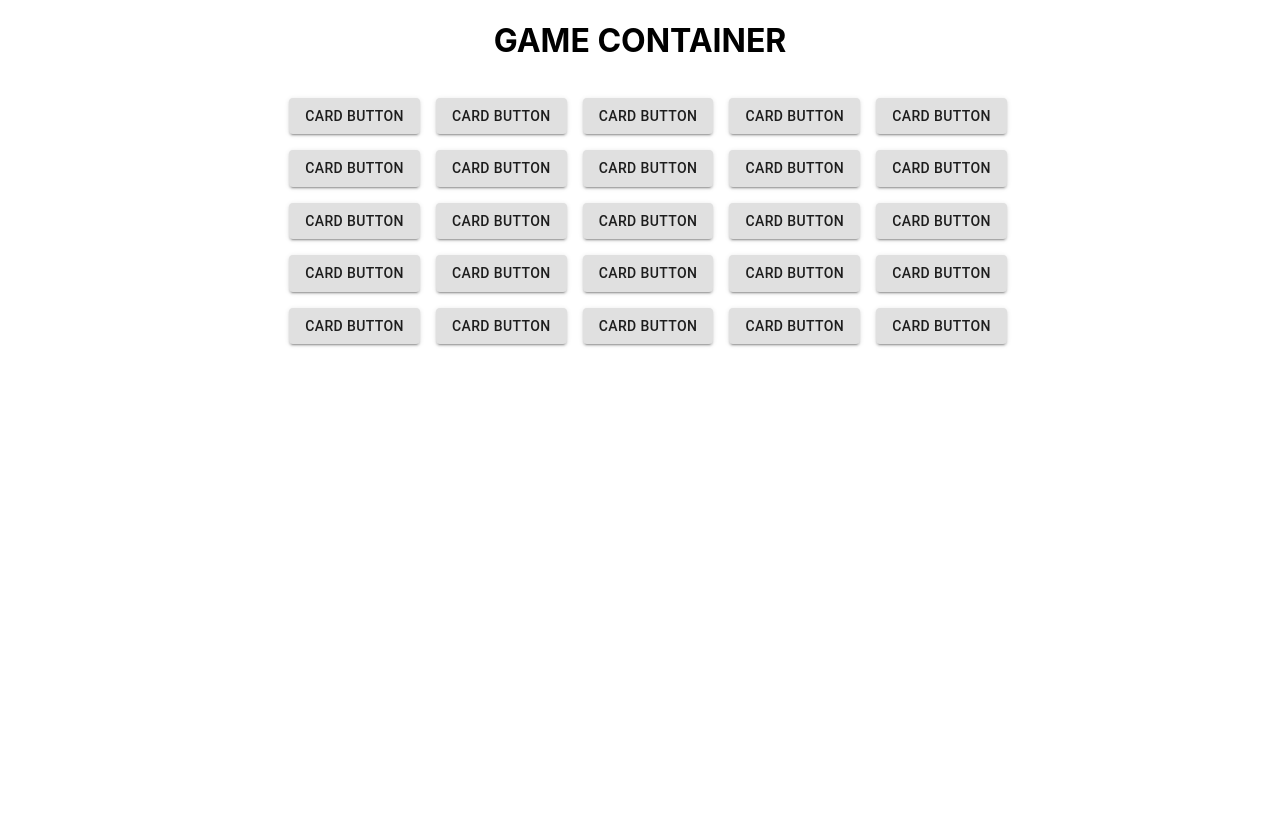
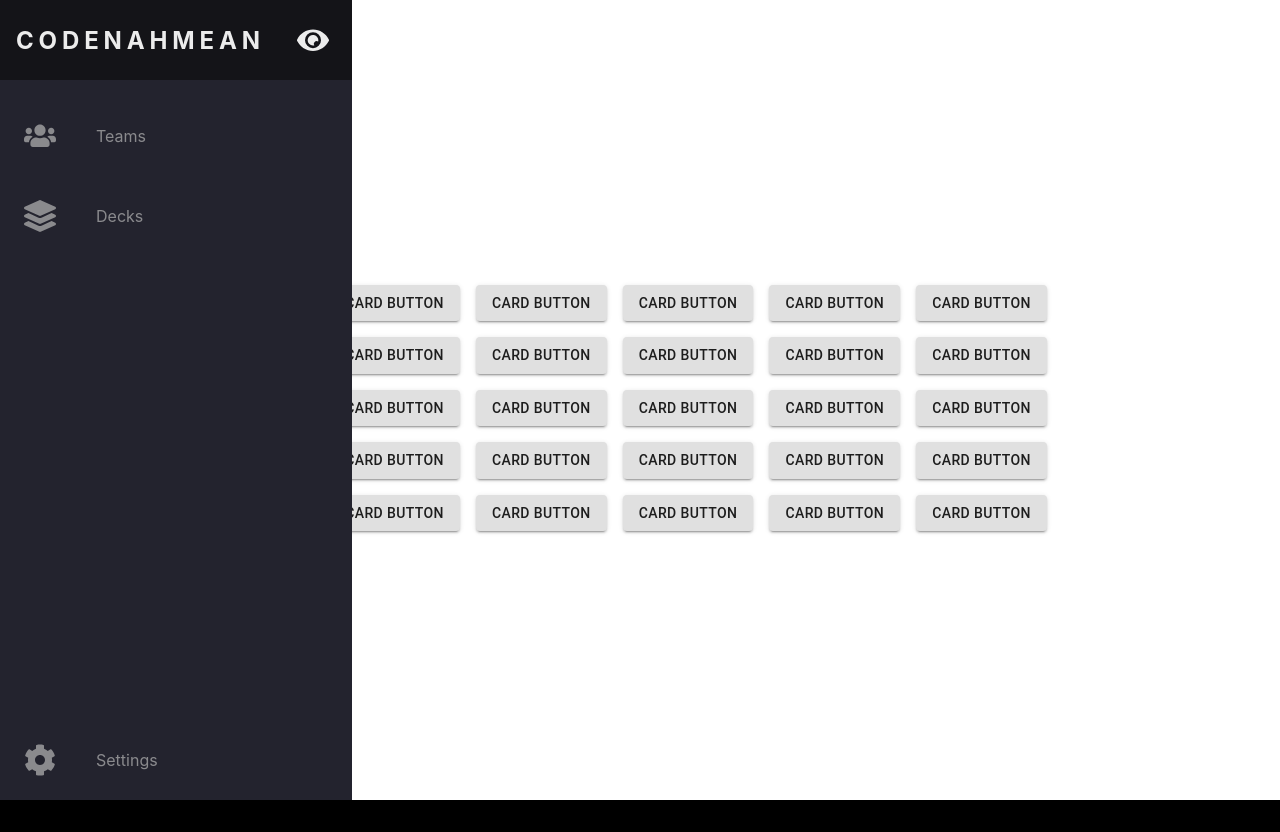
Before and after one commit to hank0cean/WordMasters, a React (Create React App) app: page /game in a window 1280 px wide. Before the commit the page ends 800 px from the top, so only its background shows below. Built offline with nearby package versions, Linux system fonts and the light colour scheme.

Commit message:
animated sliding navbar

```diff
--- a/public/index.html
+++ b/public/index.html
@@ -8,6 +8,7 @@
       name="description"
       content="Codenames, the best way, created using create-react-app."
     />
+    <script src="https://kit.fontawesome.com/79f180da1e.js" crossorigin="anonymous"></script>
     <link rel="apple-touch-icon" href="%PUBLIC_URL%/logo192.png" />
     <!--
       manifest.json provides metadata used when your web app is installed on a
@@ -25,7 +26,7 @@
     -->
     <title>React App</title>
   </head>
-  <body>
+  <body style="background-color: black;">
     <noscript>You need to enable JavaScript to run this app.</noscript>
     <div id="root"></div>
     <!--
--- a/src/App.js
+++ b/src/App.js
@@ -25,4 +25,4 @@ function App() {
   )
 }
 
-export default App
+export default App;
--- a/src/components/Board.jsx
+++ b/src/components/gameBoard.jsx
@@ -1,9 +1,9 @@
 import React, { Component } from 'react';
 import Card from './card'
 
-import './../styles/board.css'
+import './../styles/gameBoard.css'
 
-class Board extends Component {
+class GameBoard extends Component {
 
   renderRow(id_number) {
     const id = 'row-' + id_number;
@@ -22,7 +22,7 @@ class Board extends Component {
 
   render() {
     return (
-      <div className="board">
+      <div className="gameBoard">
         {this.renderRow(1)}
         {this.renderRow(2)}
         {this.renderRow(3)}
@@ -33,4 +33,4 @@ class Board extends Component {
   }
 }
 
-export default Board;
+export default GameBoard;
--- a/src/components/gameContainer.jsx
+++ b/src/components/gameContainer.jsx
@@ -1,5 +1,6 @@
 import React, { Component } from 'react'
-import Board from './board'
+import GameBoard from './gameBoard'
+import GameNavbar from './gameNavbar'
 
 import './../styles/gameContainer.css'
 
@@ -13,12 +14,12 @@ class GameContainer extends Component {
 
 	render() {
 		return (
-			<div id="gameContainer">
-				<h1>GAME CONTAINER</h1>
-				<Board />
+			<div className="gameContainer">
+				<GameNavbar />
+				<GameBoard />
 			</div>
 		);
 	}
 }
 
-export default GameContainer
+export default GameContainer;
--- /dev/null
+++ b/src/components/gameNavbar.jsx
@@ -0,0 +1,49 @@
+import React, { Component } from 'react';
+
+import './../styles/gameNavbar.css'
+
+class GameNavbar extends Component {
+  state = {  }
+
+  render() {
+    return (
+      <nav className="gameNavbar">
+        <ul className="navbarNav">
+          <li className="navbarLogo">
+            <a href="#" className="navbarLink">
+              <span className="linkText">CodeNahMean</span>
+              <svg aria-hidden="true" focusable="false" data-prefix="fas" data-icon="eye" role="img" xmlns="http://www.w3.org/2000/svg" viewBox="0 0 576 512" class="svg-inline--fa fa-eye fa-w-18 fa-lg"><path fill="currentColor" d="M572.52 241.4C518.29 135.59 410.93 64 288 64S57.68 135.64 3.48 241.41a32.35 32.35 0 0 0 0 29.19C57.71 376.41 165.07 448 288 448s230.32-71.64 284.52-177.41a32.35 32.35 0 0 0 0-29.19zM288 400a144 144 0 1 1 144-144 143.93 143.93 0 0 1-144 144zm0-240a95.31 95.31 0 0 0-25.31 3.79 47.85 47.85 0 0 1-66.9 66.9A95.78 95.78 0 1 0 288 160z" class=""></path></svg>
+            </a>
+          </li>
+          <li className="navbarItem">
+            <a href="#" className="navbarLink">
+              <svg aria-hidden="true" focusable="false" data-prefix="fas" data-icon="users" role="img" xmlns="http://www.w3.org/2000/svg" viewBox="0 0 640 512" class="svg-inline--fa fa-users fa-w-20 fa-lg"><path fill="currentColor" d="M96 224c35.3 0 64-28.7 64-64s-28.7-64-64-64-64 28.7-64 64 28.7 64 64 64zm448 0c35.3 0 64-28.7 64-64s-28.7-64-64-64-64 28.7-64 64 28.7 64 64 64zm32 32h-64c-17.6 0-33.5 7.1-45.1 18.6 40.3 22.1 68.9 62 75.1 109.4h66c17.7 0 32-14.3 32-32v-32c0-35.3-28.7-64-64-64zm-256 0c61.9 0 112-50.1 112-112S381.9 32 320 32 208 82.1 208 144s50.1 112 112 112zm76.8 32h-8.3c-20.8 10-43.9 16-68.5 16s-47.6-6-68.5-16h-8.3C179.6 288 128 339.6 128 403.2V432c0 26.5 21.5 48 48 48h288c26.5 0 48-21.5 48-48v-28.8c0-63.6-51.6-115.2-115.2-115.2zm-223.7-13.4C161.5 263.1 145.6 256 128 256H64c-35.3 0-64 28.7-64 64v32c0 17.7 14.3 32 32 32h65.9c6.3-47.4 34.9-87.3 75.2-109.4z" class=""></path></svg>
+              <span className="linkText">
+                Teams
+              </span>
+            </a>
+          </li>
+          <li className="navbarItem">
+            <a href="#" className="navbarLink">
+              <svg aria-hidden="true" focusable="false" data-prefix="fas" data-icon="layer-group" role="img" xmlns="http://www.w3.org/2000/svg" viewBox="0 0 512 512" class="svg-inline--fa fa-layer-group fa-w-16 fa-lg"><path fill="currentColor" d="M12.41 148.02l232.94 105.67c6.8 3.09 14.49 3.09 21.29 0l232.94-105.67c16.55-7.51 16.55-32.52 0-40.03L266.65 2.31a25.607 25.607 0 0 0-21.29 0L12.41 107.98c-16.55 7.51-16.55 32.53 0 40.04zm487.18 88.28l-58.09-26.33-161.64 73.27c-7.56 3.43-15.59 5.17-23.86 5.17s-16.29-1.74-23.86-5.17L70.51 209.97l-58.1 26.33c-16.55 7.5-16.55 32.5 0 40l232.94 105.59c6.8 3.08 14.49 3.08 21.29 0L499.59 276.3c16.55-7.5 16.55-32.5 0-40zm0 127.8l-57.87-26.23-161.86 73.37c-7.56 3.43-15.59 5.17-23.86 5.17s-16.29-1.74-23.86-5.17L70.29 337.87 12.41 364.1c-16.55 7.5-16.55 32.5 0 40l232.94 105.59c6.8 3.08 14.49 3.08 21.29 0L499.59 404.1c16.55-7.5 16.55-32.5 0-40z" class=""></path></svg>
+              <span className="linkText">
+                Decks
+              </span>
+            </a>
+          </li>
+          <li className="navbarItem">
+            <a href="#" className="navbarLink">
+
+              <svg aria-hidden="true" focusable="false" data-prefix="fas" data-icon="cog" role="img" xmlns="http://www.w3.org/2000/svg" viewBox="0 0 512 512" class="svg-inline--fa fa-cog fa-w-16 fa-fw fa-lg"><path fill="currentColor" d="M487.4 315.7l-42.6-24.6c4.3-23.2 4.3-47 0-70.2l42.6-24.6c4.9-2.8 7.1-8.6 5.5-14-11.1-35.6-30-67.8-54.7-94.6-3.8-4.1-10-5.1-14.8-2.3L380.8 110c-17.9-15.4-38.5-27.3-60.8-35.1V25.8c0-5.6-3.9-10.5-9.4-11.7-36.7-8.2-74.3-7.8-109.2 0-5.5 1.2-9.4 6.1-9.4 11.7V75c-22.2 7.9-42.8 19.8-60.8 35.1L88.7 85.5c-4.9-2.8-11-1.9-14.8 2.3-24.7 26.7-43.6 58.9-54.7 94.6-1.7 5.4.6 11.2 5.5 14L67.3 221c-4.3 23.2-4.3 47 0 70.2l-42.6 24.6c-4.9 2.8-7.1 8.6-5.5 14 11.1 35.6 30 67.8 54.7 94.6 3.8 4.1 10 5.1 14.8 2.3l42.6-24.6c17.9 15.4 38.5 27.3 60.8 35.1v49.2c0 5.6 3.9 10.5 9.4 11.7 36.7 8.2 74.3 7.8 109.2 0 5.5-1.2 9.4-6.1 9.4-11.7v-49.2c22.2-7.9 42.8-19.8 60.8-35.1l42.6 24.6c4.9 2.8 11 1.9 14.8-2.3 24.7-26.7 43.6-58.9 54.7-94.6 1.5-5.5-.7-11.3-5.6-14.1zM256 336c-44.1 0-80-35.9-80-80s35.9-80 80-80 80 35.9 80 80-35.9 80-80 80z" class=""></path></svg>
+              <span className="linkText">
+                Settings
+              </span>
+            </a>
+          </li>
+        </ul>
+      </nav>
+    );
+  }
+}
+
+export default GameNavbar;
--- a/src/styles/App.css
+++ b/src/styles/App.css
@@ -1,5 +1,15 @@
+
 .App {
-  text-align: center;
+  color: black;
+  background-color: white;
+  margin: 0;
+  padding: 0;
+  font-size: 16px;
+  --text-primary: #b6b6b6;
+  --text-secondary: #ececec;
+  --bg-primary: #23232e;
+  --bg-secondary: #141418;
+  --transition-speed: 600ms;
 }
 
 .App-header {
--- a/src/styles/Board.css
+++ /dev/null
@@ -1,7 +0,0 @@
-.board {
-  padding: 1rem;
-}
-
-.boardRow {
-  margin-bottom: 1rem;
-}
--- a/src/styles/GameContainer.css
+++ b/src/styles/GameContainer.css
@@ -0,0 +1,4 @@
+.gameContainer {
+  height: 100vh;
+  position: relative;
+}
--- /dev/null
+++ b/src/styles/gameBoard.css
@@ -0,0 +1,15 @@
+.gameBoard {
+  display: flex;
+  flex-direction: column;
+  justify-content: center;
+  align-items: center;
+  margin-left: 5rem;
+  padding: 1rem;
+  height: 100vh;
+  float: none;
+  z-index: 1;
+}
+
+.boardRow {
+  margin-bottom: 1rem;
+}
--- /dev/null
+++ b/src/styles/gameNavbar.css
@@ -0,0 +1,86 @@
+.gameNavbar {
+  top: 0;
+  width: 5rem;
+  height: 100vh;
+  position: absolute;
+  background-color: var(--bg-primary);
+  transition: width var(--transition-speed) ease;
+  overflow: visible;
+  z-index: 2;
+}
+
+.gameNavbar:hover {
+  width: 22rem;
+}
+
+.gameNavbar:hover .linkText {
+  display: inline;
+}
+
+.gameNavbar:hover .navbarLogo svg {
+  transform: rotate(-180deg);
+  margin-left: 2rem;
+
+}
+
+.navbarNav {
+  list-style: none;
+  display: flex;
+  flex-direction: column;
+  align-items: center;
+  margin: 0;
+  padding: 0;
+  height: 100%;
+}
+
+.navbarLogo {
+  font-weight: bold;
+  text-transform: uppercase;
+  margin-bottom: 1rem;
+  text-align: center;
+  color: var(--text-secondary);
+  background: var(--bg-secondary);
+  font-size: 1.5rem;
+  letter-spacing: 0.3ch;
+  width: 100%;
+}
+
+.navbarLogo svg {
+  transform: rotate(0deg);
+  transition: var(--transition-speed);
+}
+
+.navbarItem {
+  width: 100%;
+}
+
+.navbarItem:last-child {
+  margin-top: auto;
+}
+
+.navbarLink {
+  display: flex;
+  align-items: center;
+  height: 5rem;
+  color: var(--text-primary);
+  text-decoration: none;
+  filter: grayscale(100%) opacity(0.7);
+  transition: var(--transition-speed);
+}
+
+.navbarLink:hover {
+  filter: grayscale(0%) opacity(1);
+  background-color: var(--bg-secondary);
+  color: var(--text-secondary);
+}
+
+.navbarLink svg {
+  width: 2rem;
+  min-width: 2rem;
+  margin: 0 1.5rem;
+}
+
+.linkText {
+  display: none;
+  margin-left: 1rem;
+}
```
